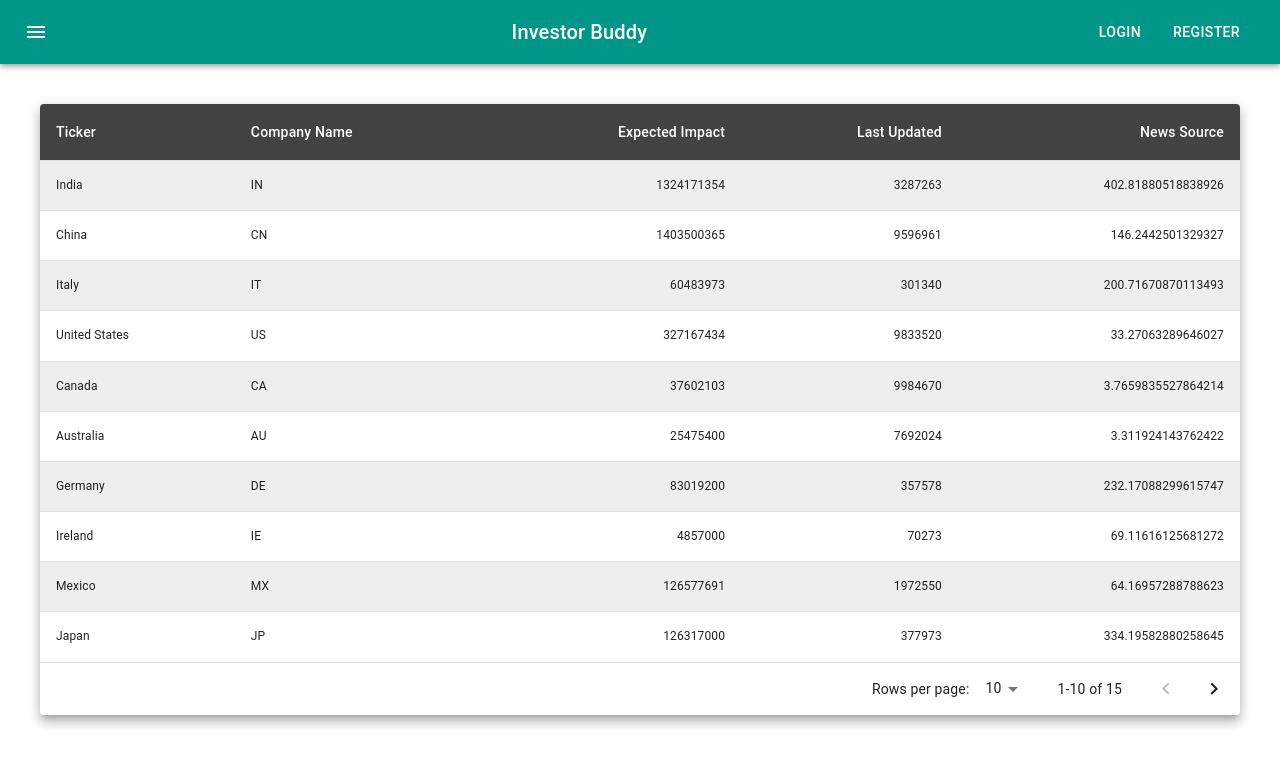
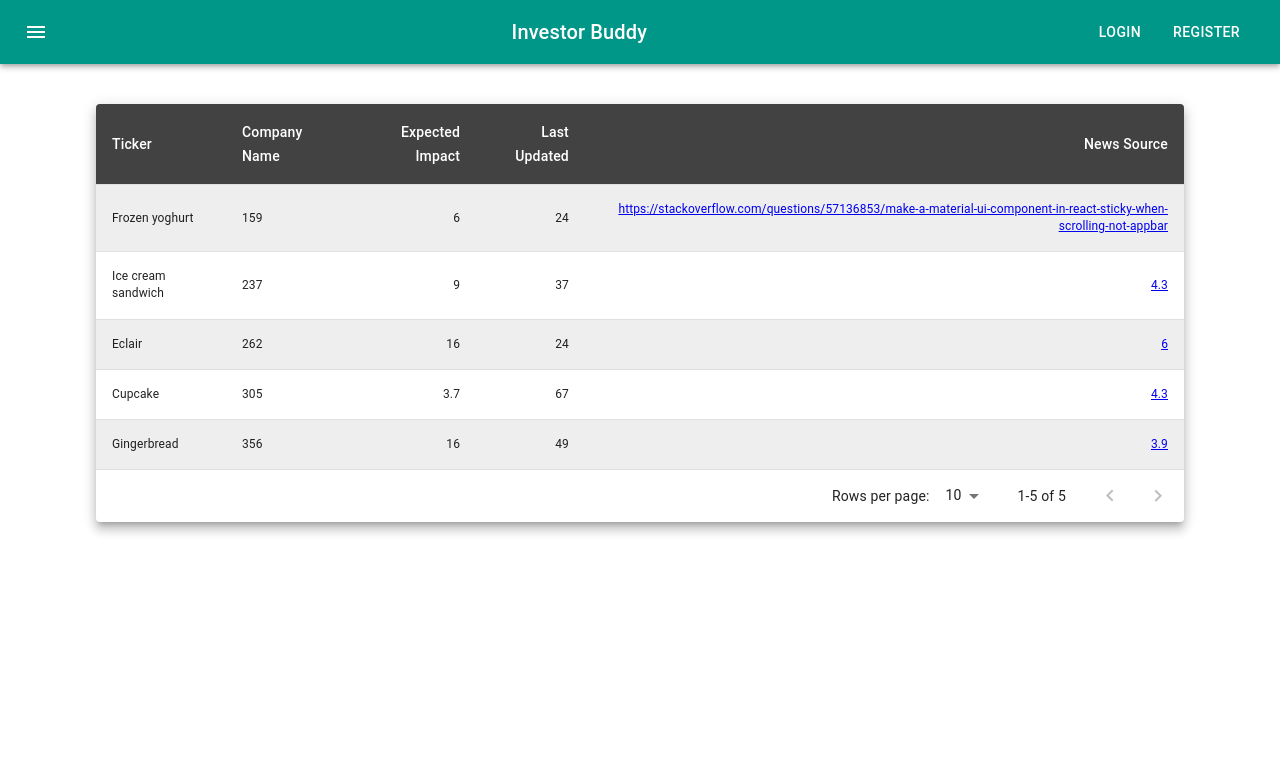
Before and after one commit to Jinitjain/investor-buddy-react-app, a React (Create React App) app: page / in a window 1280 px wide. Shown: the top 766 px of the page. Built offline with nearby package versions, Linux system fonts and the light colour scheme.

Commit message:
url format added in ImpactTable.js and MultiselectList component added

```diff
--- a/src/App.js
+++ b/src/App.js
@@ -13,7 +13,7 @@ function App() {
       <AppBar />
 
       <div>
-        <Box p={5}>
+        <Box p={5} px={12}>
           <ImpactTable />
         </Box>
       </div>
--- a/src/components/ImpactTable.js
+++ b/src/components/ImpactTable.js
@@ -37,27 +37,16 @@ const columns = [
   { id: 'news_source', label: 'News Source', minWidth: 80, align: 'right' },
 ];
 
-function createData(ticker, company_name, impact, last_updated) {
-  const news_source = impact / last_updated;
+function createData(ticker, company_name, impact, last_updated, news_source) {
   return { ticker, company_name, impact, last_updated, news_source };
 }
 
 const rows = [
-  createData('India', 'IN', 1324171354, 3287263),
-  createData('China', 'CN', 1403500365, 9596961),
-  createData('Italy', 'IT', 60483973, 301340),
-  createData('United States', 'US', 327167434, 9833520),
-  createData('Canada', 'CA', 37602103, 9984670),
-  createData('Australia', 'AU', 25475400, 7692024),
-  createData('Germany', 'DE', 83019200, 357578),
-  createData('Ireland', 'IE', 4857000, 70273),
-  createData('Mexico', 'MX', 126577691, 1972550),
-  createData('Japan', 'JP', 126317000, 377973),
-  createData('France', 'FR', 67022000, 640679),
-  createData('United Kingdom', 'GB', 67545757, 242495),
-  createData('Russia', 'RU', 146793744, 17098246),
-  createData('Nigeria', 'NG', 200962417, 923768),
-  createData('Brazil', 'BR', 210147125, 8515767),
+  createData('Frozen yoghurt', 159, 6.0, 24, 'https://stackoverflow.com/questions/57136853/make-a-material-ui-component-in-react-sticky-when-scrolling-not-appbar'),
+  createData('Ice cream sandwich', 237, 9.0, 37, 4.3),
+  createData('Eclair', 262, 16.0, 24, 6.0),
+  createData('Cupcake', 305, 3.7, 67, 4.3),
+  createData('Gingerbread', 356, 16.0, 49, 3.9),
 ];
 
 const useStyles = makeStyles({
@@ -84,7 +73,7 @@ export default function StickyHeadTable() {
   };
 
   return (
-    <Card className={classes.root} raised="true">
+    <Card className={classes.root} raised={true}>
       <TableContainer className={classes.container} >
         <Table stickyHeader aria-label="sticky table">
           <TableHead>
@@ -108,7 +97,7 @@ export default function StickyHeadTable() {
                     const value = row[column.id];
                     return (
                       <StyledTableCell key={column.id} align={column.align}>
-                        {value}
+                        {column.id === 'news_source' ? <a href={value}>{value}</a> : value}
                       </StyledTableCell>
                     );
                   })}
--- a/src/components/dropdown.js
+++ b/src/components/dropdown.js
@@ -10,7 +10,7 @@ function DropDown(){
         float: 'left',
         width: "500px",
         margin: "auto",
-        border: "3px solid black",
+        // border: "3px solid black",
         padding: '20px'
 
     }
```
Also changed, not shown: src/components/MultiselectList.js (added, +45 -0 lines).
